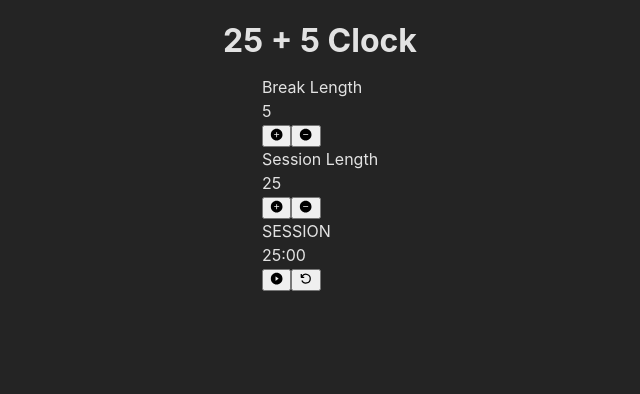
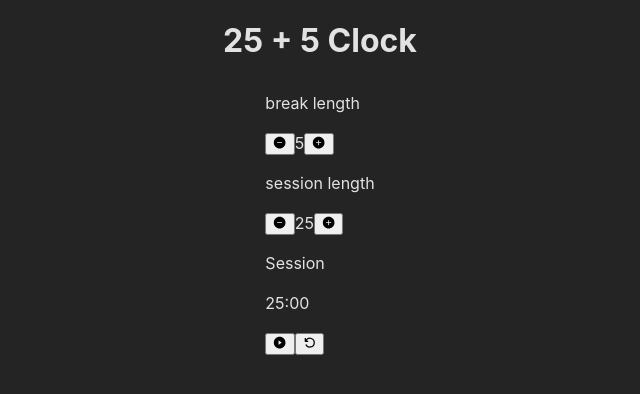
Before and after one commit to linda-94-andersson/Build-a-25---5-Clock---User-Story, a React (Vite) app: page / in a window 1280 px wide. Shown: the top 394 px of the page, without its empty margins (320-960 px from the left). Built offline with nearby package versions, Linux system fonts and the light colour scheme.

Commit message:
Testing diffrent code

```diff
--- a/src/atoms/atom.js
+++ b/src/atoms/atom.js
@@ -1,22 +1,27 @@
 import { atom } from "recoil";
 
-export const sessionCounterState = atom({
-    key: "sessionCounterState",
-    default: '25',
+export const displayState = atom({
+    key: "displayState",
+    default: 60*25,
 });
 
 export const breakState = atom({
     key: "breakState",
-    default: "5",
+    default: 60*5,
 });
 
-export const timerCounterState = atom({
-    key: "timerCounterState",
-    default: "SESSION",
+export const sessionState = atom({
+    key: "sessionState",
+    default: 60*25,
 });
 
 
-export const pauseState = atom({
-    key: "pauseState",
-    default: true,
+export const timerOnState = atom({
+    key: "timerOnState",
+    default: false,
 });
+
+export const onBreakState = atom({
+    key: "onBreakSate",
+    default: false
+});
--- a/src/components/Config.jsx
+++ /dev/null
@@ -1,97 +0,0 @@
-import React, { useState } from "react";
-import {
-  sessionCounterState,
-  breakState,
-  timerCounterState,
-} from "../atoms/atom";
-import { useRecoilState } from "recoil";
-import { Button, Container } from "react-bootstrap";
-import { AiFillPlusCircle, AiFillMinusCircle } from "react-icons/ai";
-
-const Config = () => {
-  const [sessionCounter, setSessionCounter] =
-    useRecoilState(sessionCounterState);
-  const [breakCounter, setBreakCounter] = useRecoilState(breakState);
-  const [timerType, setTimerType] = useRecoilState(timerCounterState);
-  const [timeLeft, setTimeLeft] = useState(sessionCounter * 60);
-
-  const handleBreakCounterDecre = () => {
-    if (breakCounter > 1) {
-      setBreakCounter(breakCounter - 1);
-      if (timerType === "BREAK") {
-        setTimeLeft((breakCounter - 1) * 60);
-      }
-    } else {
-      return;
-    }
-  };
-
-  const handleBreakCounterIncre = () => {
-    setBreakCounter(breakCounter + 1);
-    if (timerType === "BREAK") {
-      setTimeLeft((breakCounter + 1) * 60);
-    }
-  };
-
-  const handleSessionCounterDecre = () => {
-    if (sessionCounter > 1) {
-      setSessionCounter((sessionCounter) => sessionCounter - 1);
-      if (timerType === "SESSION") {
-        setTimeLeft((sessionCounter - 1) * 60);
-      }
-    } else {
-      return;
-    }
-  };
-
-  const handleSessionCounterIncre = () => {
-    setSessionCounter((sessionCounter) => sessionCounter + 1);
-    if (timerType === "SESSION") {
-      setTimeLeft((sessionCounter + 1) * 60);
-    }
-  };
-
-  return (
-    <div>
-      <Container>
-        <Container id="break-label">Break Length</Container>
-        <Container id="break-length">{breakCounter}</Container>
-        <Button
-          id="break-increment"
-          data-breaker="up"
-          onClick={handleBreakCounterIncre}
-        >
-          <AiFillPlusCircle />
-        </Button>
-        <Button
-          id="break-decrement"
-          data-breaker="down"
-          onClick={handleBreakCounterDecre}
-        >
-          <AiFillMinusCircle />
-        </Button>
-      </Container>
-
-      <Container>
-        <Container id="session-label">Session Length</Container>
-        <Container id="session-length">{sessionCounter}</Container>
-        <Button
-          id="session-increment"
-          data-session="up"
-          onClick={handleSessionCounterIncre}
-        >
-          <AiFillPlusCircle />
-        </Button>
-        <Button
-          id="session-decrement"
-          data-session="down"
-          onClick={handleSessionCounterDecre}
-        >
-          <AiFillMinusCircle />
-        </Button>
-      </Container>
-    </div>
-  );
-};
-
-export default Config;
--- /dev/null
+++ b/src/components/Control.jsx
@@ -0,0 +1,20 @@
+import React from "react";
+import { Button, Container } from "react-bootstrap";
+import { AiFillPlusCircle, AiFillMinusCircle } from "react-icons/ai";
+
+function Control({ type, length, changeTime }) {
+  return (
+    <Container>
+      <p id={`${type}-label`}>{type} length</p>
+      <Button id={`${type}-decrement`} onClick={() => changeTime(-60, type)}>
+        <AiFillMinusCircle />
+      </Button>
+      <span id={`${type}-length`}>{length}</span>
+      <Button id={`${type}-increment`} onClick={() => changeTime(60, type)}>
+        <AiFillPlusCircle />
+      </Button>
+    </Container>
+  );
+}
+
+export default Control;
--- a/src/components/Data.jsx
+++ /dev/null
@@ -1,83 +0,0 @@
-import React, { useState, useRef } from "react";
-import {
-  sessionCounterState,
-  breakState,
-  pauseState,
-  timerCounterState,
-} from "../atoms/atom";
-import { useRecoilState } from "recoil";
-import { Button, Container } from "react-bootstrap";
-import { AiFillPauseCircle, AiFillPlayCircle } from "react-icons/ai";
-import { VscDebugRestart } from "react-icons/vsc";
-
-const Data = () => {
-  const [sessionCounter, setSessionCounter] =
-    useRecoilState(sessionCounterState);
-  const [breakCounter, setBreakCounter] = useRecoilState(breakState);
-  const [timerType, setTimerType] = useRecoilState(timerCounterState);
-  const [timeLeft, setTimeLeft] = useState(sessionCounter * 60);
-  const [pause, setPause] = useRecoilState(pauseState);
-  const activate = useRef(null);
-
-  const timeCounter = () => {
-    let minutes = Math.floor(timeLeft / 60);
-    let seconds = timeLeft - minutes * 60;
-    if (minutes < 10) {
-      minutes = "0" + minutes;
-    }
-    if (seconds < 10) {
-      seconds = "0" + seconds;
-    }
-    return minutes + ":" + seconds;
-  };
-
-  const startTime = () => {
-    console.log(sessionCounter, breakCounter, timeLeft);
-    setPause(false);
-  };
-
-  const stopTime = () => {
-    setPause(true);
-    clearInterval(activate.current);
-  };
-
-  const handlePause = () => {
-    if (pause) {
-      startTime();
-    } else {
-      stopTime();
-    }
-  };
-
-  const handleClear = () => {
-    stopTime();
-    setBreakCounter(5);
-    setSessionCounter(25);
-    setTimerType("SESSION");
-    setTimeLeft(1500);
-  };
-
-  return (
-    <div>
-      <Container id="timer-label">{timerType}</Container>
-      <Container id="time-left">{timeCounter(timeLeft)}</Container>
-      <audio id="beep" preload="auto" src="./sound/Tada-sound.mp3"></audio>
-      <Container>
-        {pause === true ? (
-          <Button id="start_stop" onClick={handlePause}>
-            <AiFillPlayCircle />
-          </Button>
-        ) : (
-          <Button id="start_stop" onClick={handlePause}>
-            <AiFillPauseCircle />
-          </Button>
-        )}
-        <Button id="reset" onClick={handleClear}>
-          <VscDebugRestart />
-        </Button>
-      </Container>
-    </div>
-  );
-};
-
-export default Data;
--- a/src/components/Time.jsx
+++ b/src/components/Time.jsx
@@ -1,59 +1,193 @@
-import React, { useEffect, useState } from "react";
+import React, { useRef, useState } from "react";
 import {
-  sessionCounterState,
+  displayState,
   breakState,
-  pauseState,
-  timerCounterState,
+  sessionState,
+  timerOnState,
+  onBreakState,
 } from "../atoms/atom";
 import { useRecoilState } from "recoil";
-import { Container } from "react-bootstrap";
-import Config from "./Config";
-import Data from "./Data";
+import { Button, Container } from "react-bootstrap";
+import { AiFillPauseCircle, AiFillPlayCircle } from "react-icons/ai";
+import { VscDebugRestart } from "react-icons/vsc";
+import Control from "./Control";
+import { accurateInterval } from "../utils/data";
 
-const Time = () => {
-  const [sessionCounter, setSessionCounter] =
-    useRecoilState(sessionCounterState);
-  const [breakCounter, setBreakCounter] = useRecoilState(breakState);
-  const [timerType, setTimerType] = useRecoilState(timerCounterState);
-  const [timeLeft, setTimeLeft] = useState(sessionCounter * 60);
-  const [pause, setPause] = useRecoilState(pauseState);
+function Time() {
+  // const [displayTime, setDisplayTime] = useRecoilState(displayState);
+  // const [breakTime, setBreakTime] = useRecoilState(breakState);
+  // const [sessionTime, setSessionTime] = useRecoilState(sessionState);
+  // const [timerOn, setTimerOn] = useRecoilState(timerOnState);
+  // const [onBreak, setOnBreak] = useRecoilState(onBreakState);
+  const [displayTime, setDisplayTime] = useState(60*25);
+  const [breakTime, setBreakTime] = useState(60*5);
+  const [sessionTime, setSessionTime] = useState(60*25);
+  const [timerOn, setTimerOn] = useState(false);
+  const [onBreak, setOnBreak] = useState(false);
+  const myAudio = useRef();
+  const displayTimerRef = useRef();
+  const timeoutRef = useRef();
+  const onBreakRef = useRef(null);
+  const displayVisualTimerRef = useRef();
 
-  const handleSessionCounter = () => {
-    if (timeLeft > 0) {
-      setTimeLeft((timeLeft) => timeLeft - 1);
+  const timerControl = () => {
+    if (!timerOn) {
+      setTimerOn(true);
+      beginCountDown();
+    } else if (timeoutRef.current.timeoutID) {
+      timeoutRef.current.cancel();
+      setTimerOn(false);
     }
-    if (timeLeft === 0) {
-      if (timerType == "SESSION") {
-        console.log(timeLeft);
-        setTimerType("BREAK");
-        setTimeLeft(breakCounter * 60);
-        audioPlay();
-      } else {
-        setTimeLeft(sessionCounter * 60);
-        setTimerType("SESSION");
-        audioPlay();
+  };
+
+  const beginCountDown = () => {
+    let timeOutInfo = accurateInterval(() => {
+      phaseControl();
+    }, 1000);
+    timeoutRef.current = timeOutInfo;
+  };
+
+  const displayElapsedPercentage = (isBreak, currentTick) => {
+    let percentage = "0%";
+    if (isBreak) {
+      percentage =
+        Math.abs(((currentTick - breakTime) / breakTime) * 100) + "%";
+    } else {
+      percentage =
+        Math.abs(((currentTick - sessionTime) / sessionTime) * 100) + "%";
+    }
+    displayVisualTimerRef.current = percentage;
+  };
+
+  const phaseControl = () => {
+    let time;
+
+    setDisplayTime((prev) => {
+      displayTimerRef.current = prev;
+      return prev - 1;
+    });
+
+    time = displayTimerRef.current;
+
+    if (time <= 0) {
+      setOnBreak((prev) => {
+        let previousState = prev;
+        onBreakRef.current = !previousState;
+        return !prev;
+      });
+
+      if (timeoutRef.current) {
+        timeoutRef.current.cancel();
+
+        if (onBreakRef.current === false) {
+          displayTimerRef.current = sessionTime;
+          playBuzzer();
+        } else if (onBreakRef.current === true) {
+          displayTimerRef.current = breakTime;
+          playBuzzer();
+        }
+        setDisplayTime(displayTimerRef.current);
+        beginCountDown();
+      }
+    }
+    displayElapsedPercentage(onBreakRef.current, time);
+  };
+
+  const resetPomodoro = () => {
+    setDisplayTime(60 * 25);
+    setBreakTime(60 * 5);
+    setSessionTime(60 * 25);
+    setOnBreak(false);
+    setTimerOn(false);
+    if (timeoutRef.current) {
+      timeoutRef.current.cancel();
+    }
+    myAudio.current.pause();
+    myAudio.current.currentTime = 0;
+    displayVisualTimerRef.current = "0%";
+  };
+
+  const changeTime = (timeAmmount, type) => {
+    if (type === "break") {
+      if (
+        (breakTime >= 60 * 60 && timeAmmount > 0) ||
+        (breakTime <= 60 && timeAmmount < 0)
+      ) {
+        return;
+      }
+      setBreakTime((prev) => prev + timeAmmount);
+    } else if (type === "session") {
+      if (
+        (sessionTime >= 60 * 60 && timeAmmount > 0) ||
+        (sessionTime <= 60 && timeAmmount < 0)
+      ) {
+        return;
+      }
+      setSessionTime((prev) => prev + timeAmmount);
+      if (!timerOn) {
+        setDisplayTime(sessionTime + timeAmmount);
       }
     }
   };
 
-  useEffect(() => {
-    if (!pause) {
-      const interval = setInterval(handleSessionCounter, 1000);
-      return () => clearInterval(interval);
+  const formatTime = (time, type = "display") => {
+    if (type === "display") {
+      let minutes = Math.floor(time / 60);
+      let seconds = time % 60;
+
+      return (
+        (minutes < 10 ? "0" + minutes : minutes) +
+        ":" +
+        (seconds < 10 ? "0" + seconds : seconds)
+      );
+    } else if (type === "control") {
+      let minutes = Math.ceil(time / 60);
+      return minutes;
     }
-  });
+  };
 
-  const audioPlay = () => {
-    const sound = document.getElementById("beep");
-    sound.play();
+  const playBuzzer = () => {
+    myAudio.current.currentTime = 0;
+    myAudio.current.play();
   };
 
   return (
     <Container>
-      <Config />
-      <Data />
+      <Container>
+        <Control
+          type="break"
+          length={formatTime(breakTime, "control")}
+          changeTime={changeTime}
+        />
+        <Control
+          type="session"
+          length={formatTime(sessionTime, "control")}
+          changeTime={changeTime}
+        />
+      </Container>
+      <Container>
+        <p id="timer-label">{onBreak ? "Break" : "Session"}</p>
+        <p id="time-left" ref={displayTimerRef}>
+          {formatTime(displayTime)}
+        </p>
+        <span style={{ height: displayVisualTimerRef.current }}></span>
+      </Container>
+      <Container>
+        <Button id="start_stop" onClick={() => timerControl()}>
+          {!timerOn ? <AiFillPlayCircle /> : <AiFillPauseCircle />}
+        </Button>
+        <Button id="reset" onClick={() => resetPomodoro()}>
+          <VscDebugRestart />
+        </Button>
+      </Container>
+      <audio
+        id="beep"
+        preload="auto"
+        ref={myAudio}
+        src="./sound/Tada-sound.mp3"
+      ></audio>
     </Container>
   );
-};
+}
 
 export default Time;
--- /dev/null
+++ b/src/utils/data.jsx
@@ -0,0 +1,21 @@
+export const accurateInterval = function (fn, time) {
+  let cancel, nextAt, timeout, wrapper, timeoutID;
+  nextAt = new Date().getTime() + time;
+  timeout = null;
+  wrapper = function () {
+    nextAt += time;
+    timeout = setTimeout(wrapper, nextAt - new Date().getTime());
+    return fn();
+  };
+  cancel = function () {
+    return clearTimeout(timeout);
+  };
+  timeoutID = function () {
+    return timeout;
+  };
+  timeout = setTimeout(wrapper, nextAt - new Date().getTime());
+  return {
+    cancel: cancel,
+    timeoutID: timeout,
+  };
+};
```
